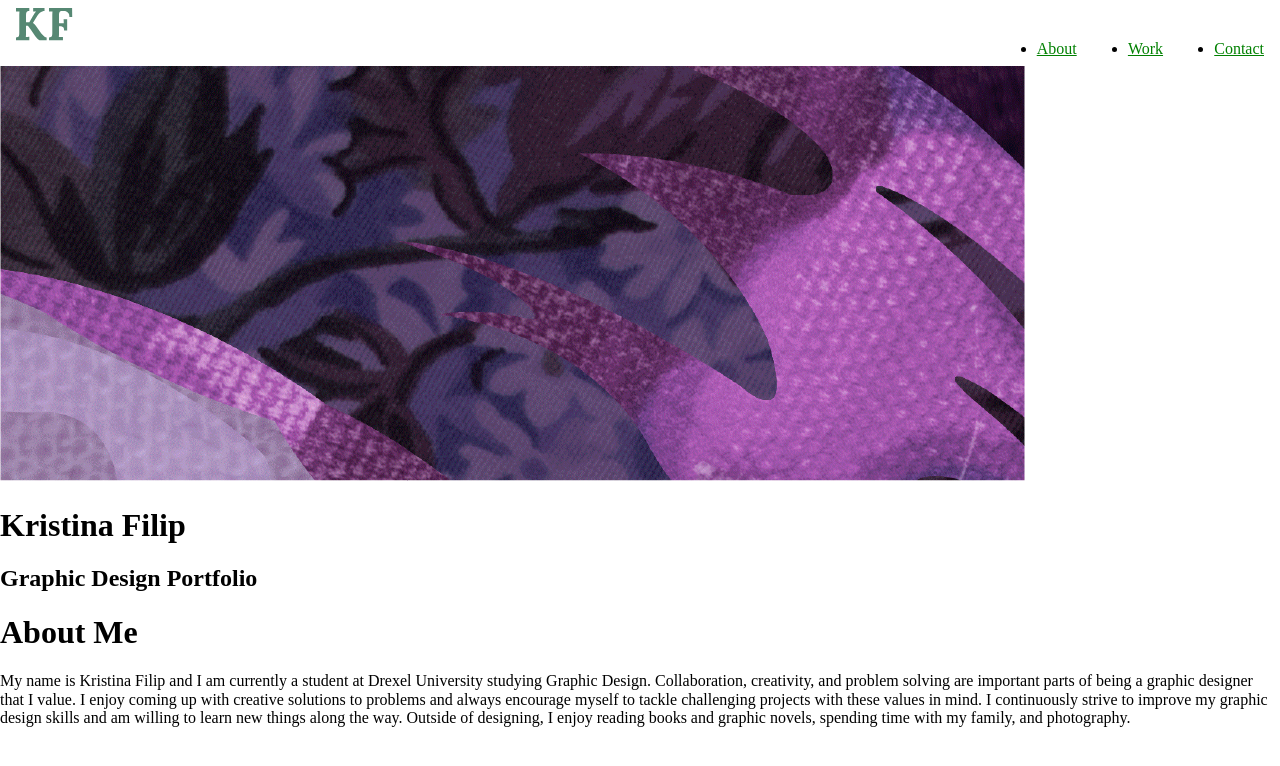
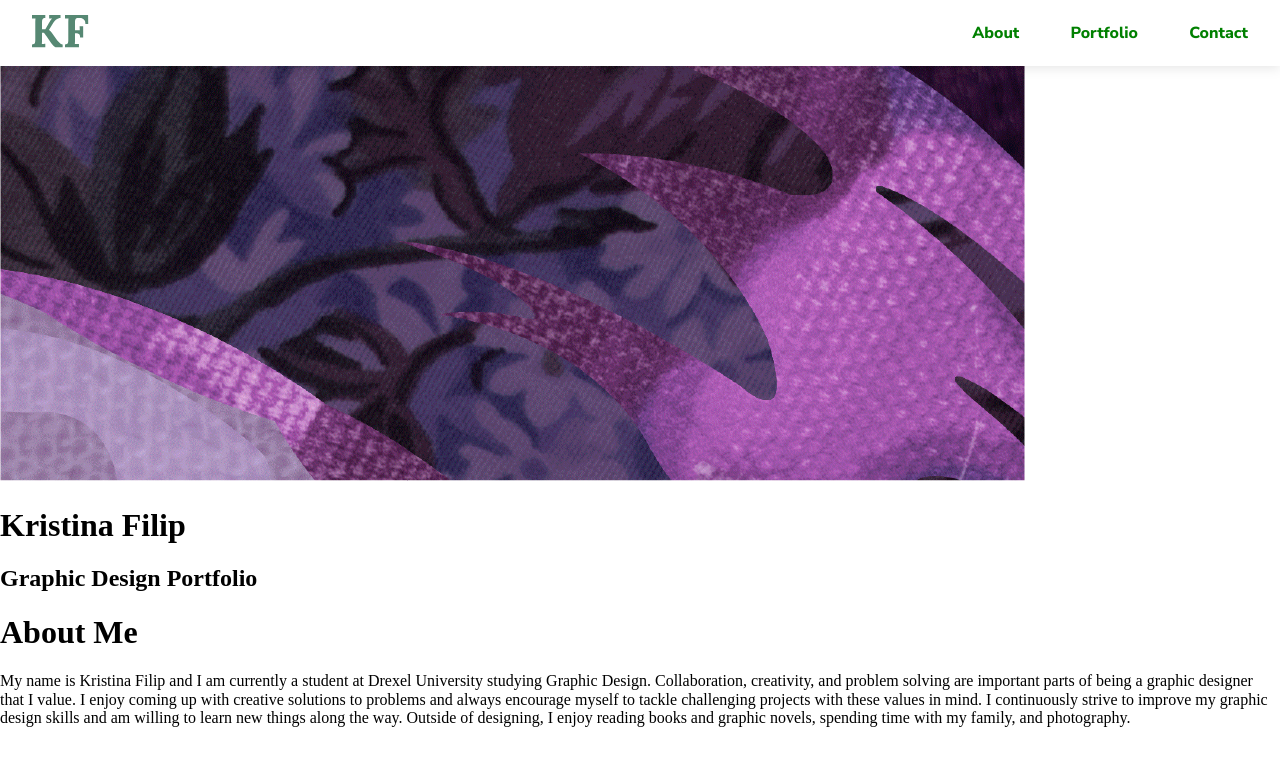
Before and after one commit to KristinaFilip/VSCM-322, a website: page deploy/index.html in a window 1280 px wide. Drawn offline with Linux system fonts and the light colour scheme.

Commit message:
Navigation

```diff
--- a/deploy/index.html
+++ b/deploy/index.html
@@ -9,7 +9,14 @@
     <link href="https://fonts.googleapis.com/css2?family=Roboto+Slab&family=Roboto:wght@400;700;900&display=swap"
         rel="stylesheet">
     <link rel="stylesheet" href="css/styles.css">
-    <title>Starting Template</title>
+    <link rel="preconnect" href="https://fonts.googleapis.com">
+    <link rel="preconnect" href="https://fonts.gstatic.com" crossorigin>
+    <link href="https://fonts.googleapis.com/css2?family=Lora:wght@700&display=swap" rel="stylesheet">
+    <link rel="preconnect" href="https://fonts.googleapis.com">
+    <link rel="preconnect" href="https://fonts.gstatic.com" crossorigin>
+    <link href="https://fonts.googleapis.com/css2?family=Nunito+Sans:ital,wght@0,300;0,800;0,900;1,300&display=swap"
+        rel="stylesheet">
+    <title>Hero Animation</title>
 </head>
 
 <body>
@@ -21,7 +28,7 @@
             <section>
                 <nav>
                     <ul><li><a href="#">About</a></li>
-                    <li><a href="#">Work</a></li>
+                    <li><a href="#">Portfolio</a></li>
                     <li><a href="#">Contact</a></li></ul>
                 </nav>
             </section>
--- a/dev/scss/components/_navigation.scss
+++ b/dev/scss/components/_navigation.scss
@@ -1,26 +1,53 @@
 /* =============
     Navigation
 ============= */
-nav{
-    height: 100%;
 
-    ul{
+aside {
+    display: flex;
+    justify-content: space-between;
+    align-items: center;
+}
+
+nav {
+
+    ul {
         height: 100%;
         display: flex;
         justify-content: flex-end;
         align-items: center;
+        list-style-type: none;
 
-        li{
+        a:link {
+            text-decoration: none;
+        }
+
+        a:visited {
+            text-decoration: none;
+        }
+
+        a:hover {
+            text-decoration: underline;
+        }
+
+        a:active {
+            text-decoration: underline;
+        }
+
+
+        li {
             margin-left: 4vw;
 
-            a:link, a:visited{
-                font-family: "Roboto Slad", serif;
+            a:link,
+            a:visited {
+                font-family: "Nunito Sans";
                 color: green;
-                transition: 0,25s;
+                transition: 0, 25s;
                 font-size: re-calc(18);
-                font-weight: 300;
+                font-weight: 800;
+                font-size: 12pt;
 
-                &:hover, &:active{
+                &:hover,
+                &:active {
                     color: gray;
                 }
             }
--- a/dev/scss/layout/_header.scss
+++ b/dev/scss/layout/_header.scss
@@ -5,12 +5,13 @@ header{
     position: fixed;
     background-color: white;
     width: 100%;
+    filter: drop-shadow(0px 2px 6px rgba(0, 0, 0, 0.1));
     z-index: 100;
 
     >div{
         display: grid;
         grid-template-columns: 20% auto;
-        padding:8px 16px;
+        padding:8px 32px;
 
         aside{
             a{
```
Also changed, not shown: deploy/css/styles.css, 2 other files.
